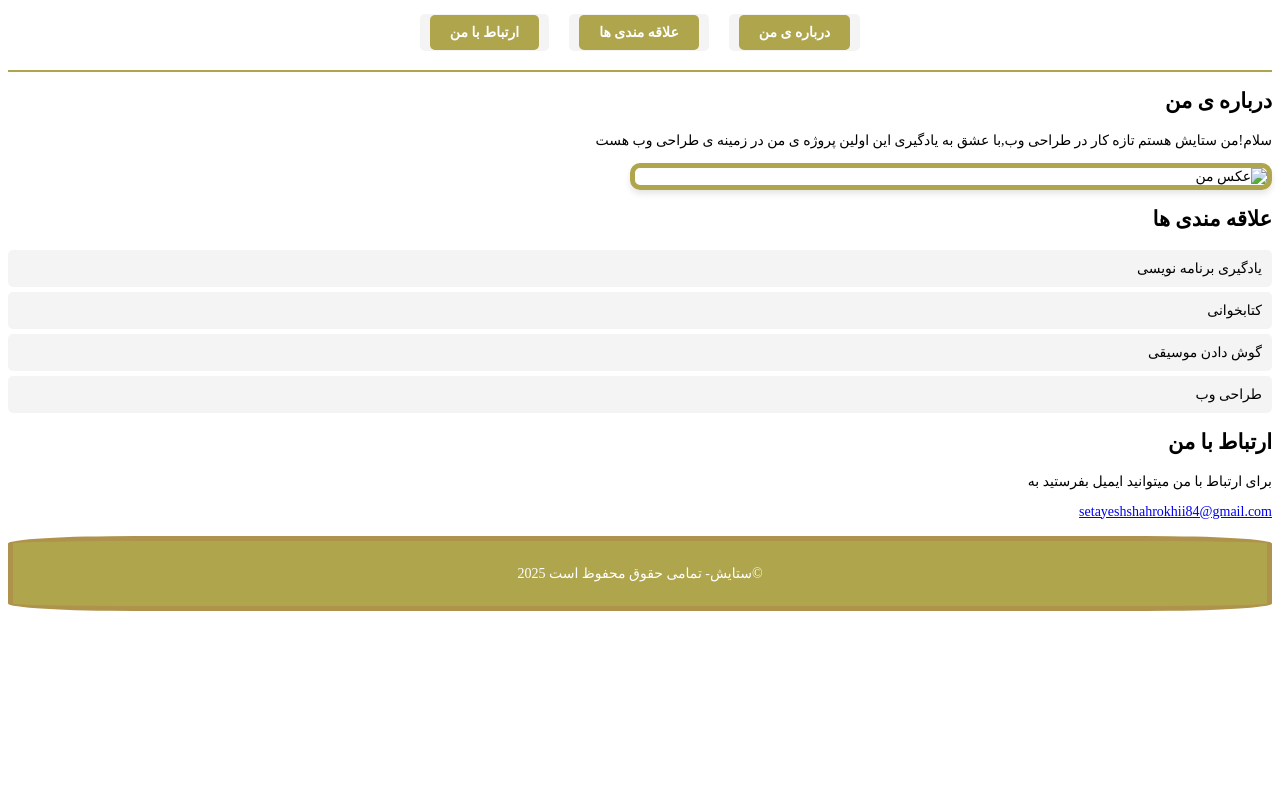
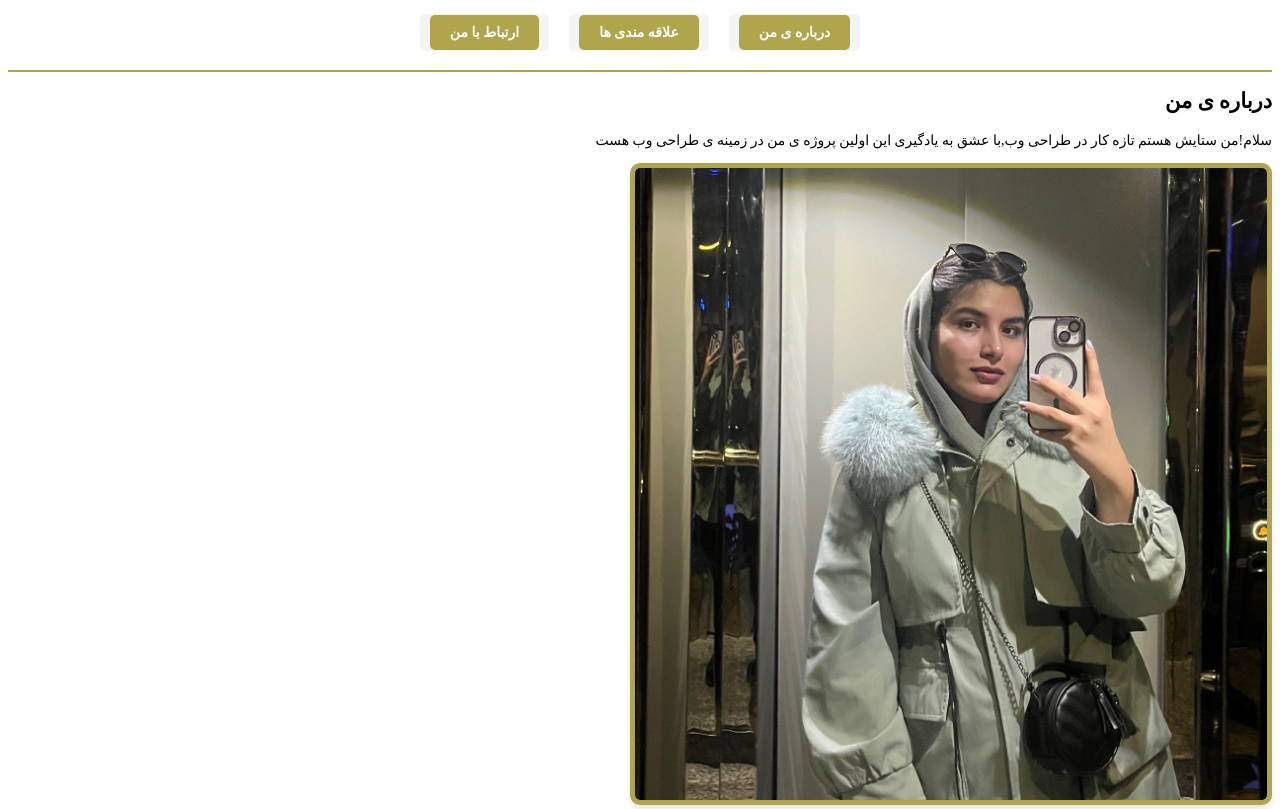
Before and after one commit to setayeshshahrokhii/my-protfolio, a plain HTML site: page index.html in a window 1280 px wide. Shown: the top 809 px of the page. Drawn offline with Linux system fonts and the light colour scheme.

Commit message:
Add files via upload

```diff
--- a/index.html
+++ b/index.html
@@ -18,7 +18,7 @@
     <section id="#about">
         <h2>درباره ی من </h2>
         <p>سلام!من ستایش هستم تازه کار در طراحی وب,با عشق به یادگیری این اولین پروژه ی من در زمینه ی طراحی وب هست </p>
-        <img src="../my-portfolio/photo_2025-04-07_00-05-15.jpg" alt="عکس من  ">
+        <img src="photo_2025-04-07_00-05-15.jpg" alt="عکس من  ">
     </section>
     <section id="#hobbies">
         <h2>علاقه مندی ها </h2>
```
